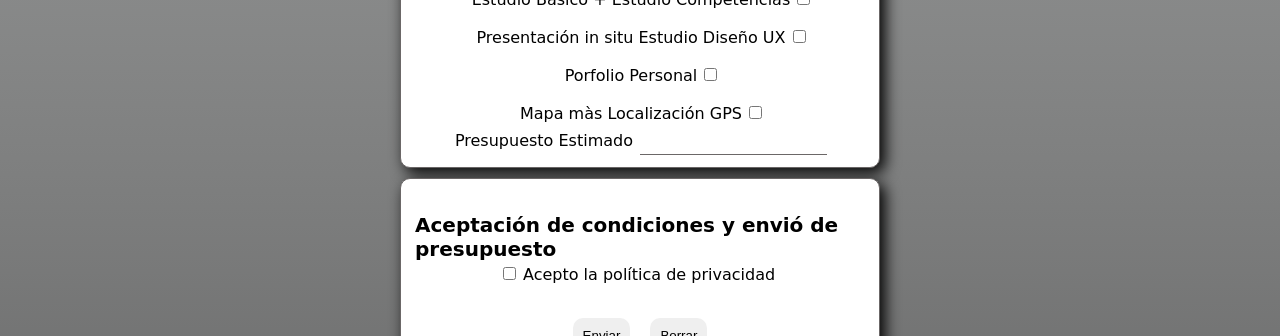
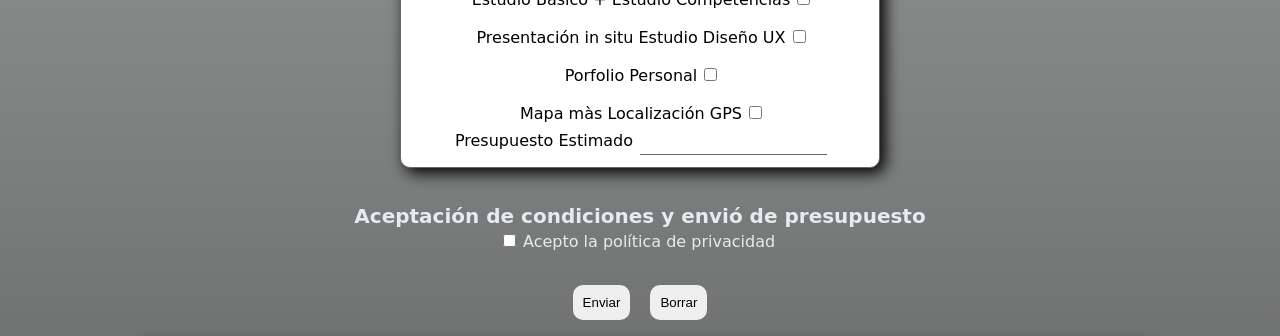
Before and after one commit to mecharn2/HTML-CSSyJAVASCRIPT, a plain HTML site: page views/presupuesto.html in a window 1280 px wide. Shown: the part 860-1196 px from the top of the page. Drawn offline with Linux system fonts and the light colour scheme.

Commit message:
actualizacion5

```diff
--- a/css/presupuesto.css
+++ b/css/presupuesto.css
@@ -35,6 +35,7 @@ h3{
     display: flex;
     flex-direction: column;
     margin-top: 20px;
+    justify-content: center;
 }
 
 
--- a/views/presupuesto.html
+++ b/views/presupuesto.html
@@ -90,14 +90,14 @@
                     <input id="total" type="text" value="">
                 </div>
             </div>
-            <div class="contenedor">
+            <div>
                 <div class="condiciones">
                     <h3>Aceptación de condiciones y envió de presupuesto</h3>
                     <div><input type="checkbox" name="acepta" value="SI" id="acepta" required> <label for="acepta">Acepto la política de privacidad</label></div>
                     <div class="button-contenedor">
-                        <button type="submit" id="enviar">Enviar</button>
-                        <button type="reset" id="borrar">Borrar</button>
-                    </div>
+                    <button type="submit" id="enviar">Enviar</button>
+                    <button type="reset" id="borrar">Borrar</button>
+                </div>
                 </div>
 
             </div>
```
